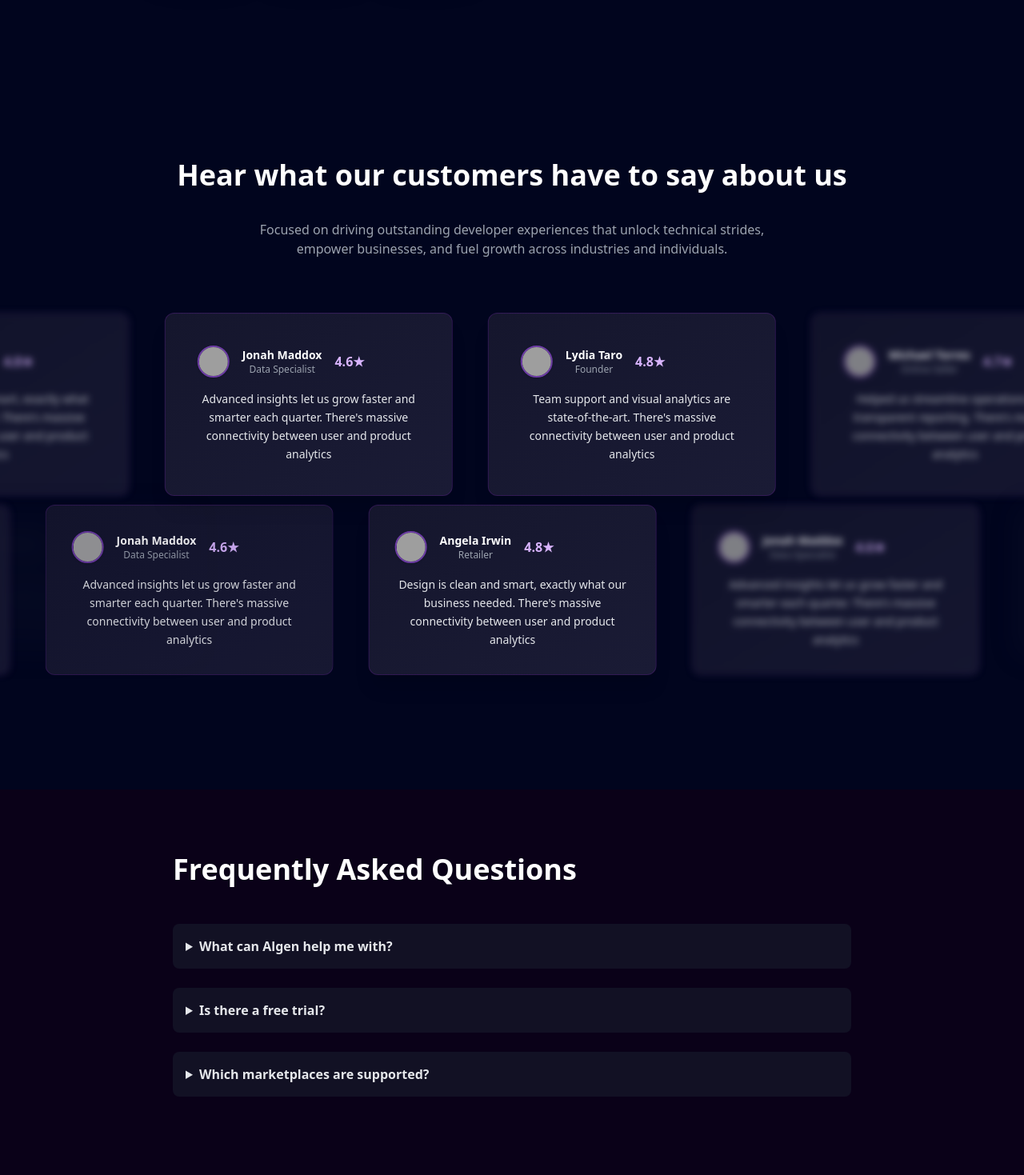
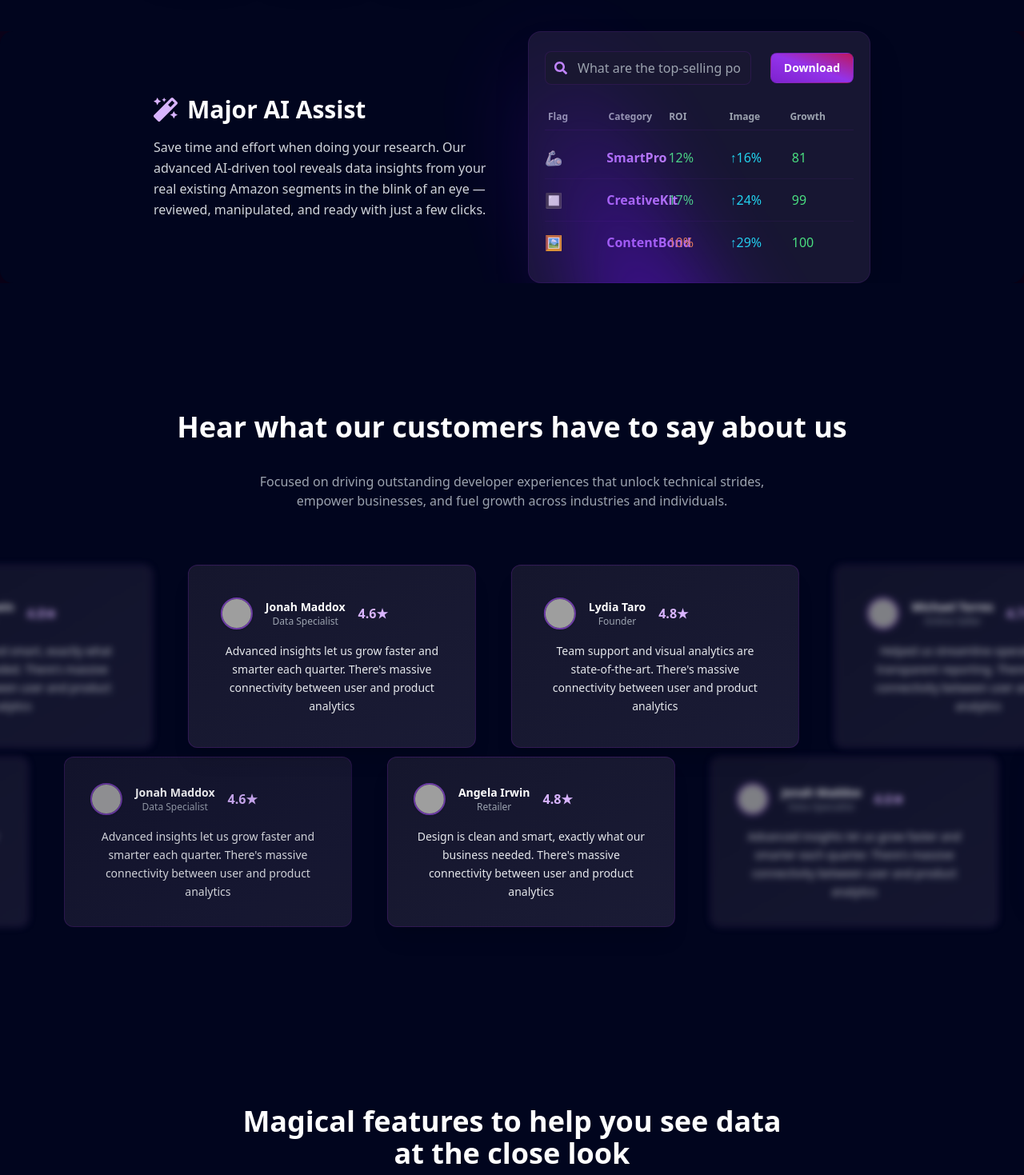
Before and after one commit to Nati-darse/Figma, a React (Vite) app in the folder Breeje/First/: page / in a window 1280 px wide. Shown: the part 3181-4650 px from the top of the page at 80% size. Built offline with nearby package versions, Linux system fonts and the light colour scheme; grey boxes are pictures that could not be loaded.

Commit message:
update route to add sections

```diff
--- a/Breeje/First/src/App.tsx
+++ b/Breeje/First/src/App.tsx
@@ -3,7 +3,9 @@ import Hero from "./components/Hero";
 import TrustedBy from "./components/TrustedBy";
 import Features from "./components/Features";
 import AISection from "./components/AISection";
+import MajorAIAssistantPanel from "./components/MajorAIAssistPanel";
 import Testimonials from "./components/Testimonials";
+import FeatureGridShowcase from "./components/FeatureGridShowcase";
 import FAQ from "./components/FAQ";
 import Articles from "./components/Articles";
 import Footer from "./components/Footer";
@@ -16,7 +18,9 @@ function App() {
       <TrustedBy />
       <Features />
       <AISection />
+      <MajorAIAssistantPanel/>
       <Testimonials />
+      <FeatureGridShowcase/>
       <FAQ />
       <Articles />
       <Footer />
```
